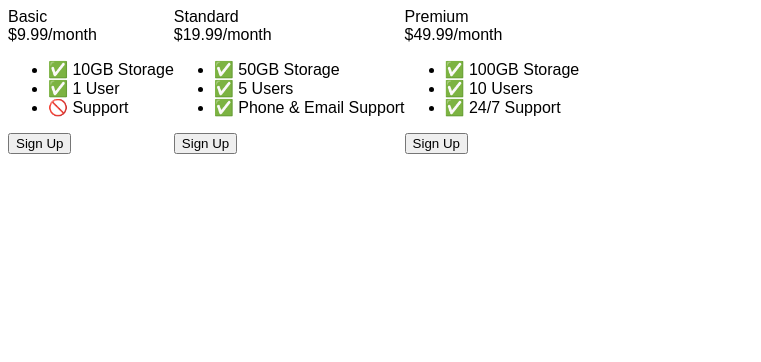
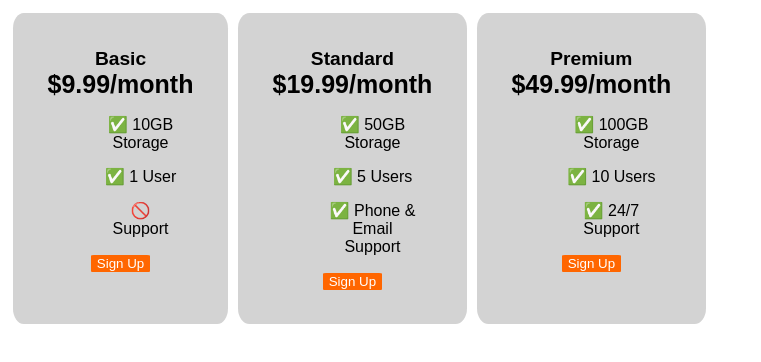
Before and after one commit to srice2024/webdevprojects, a plain HTML site: page 9.4project/9.4+Flexbox+Pricing+Table+Project/index.html in a window 1280 px wide. Shown: the whole page, without its empty margins (0-761 px from the left). Drawn offline with Linux system fonts and the light colour scheme; a web font is replaced by a local one.

Commit message:
Designed pricing plan squares using flex display

```diff
--- a/9.4project/9.4+Flexbox+Pricing+Table+Project/index.html
+++ b/9.4project/9.4+Flexbox+Pricing+Table+Project/index.html
@@ -11,6 +11,33 @@
     <style>
       body {
         font-family: "Sono", sans-serif;
+      }
+      .pricing-plan{
+        background-color: lightgrey;
+        text-align: center;
+        margin: 5px;
+        border-radius: 5%;
+        padding: 5%;
+      }
+      .plan-button{
+        background-color: #ff6600;
+        color: white;
+        border-radius: 5%;
+        border: none;
+      }
+      .plan-title{
+       font-size: larger;
+       font-weight: bold;
+      }
+      .plan-price{
+        font-size: 25px;
+       font-weight: bolder;
+      }
+      ul{
+        list-style: none;
+      }
+      .plan-features li{
+        margin: 15px;
       }
 
       /* Hint: What can you do with a media query and flexbox? */
```
